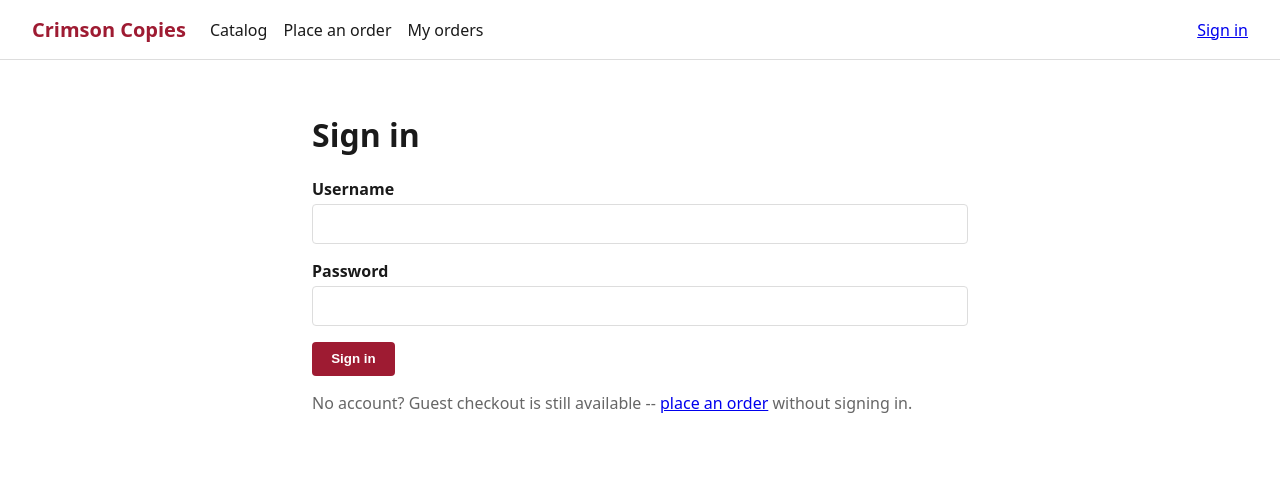
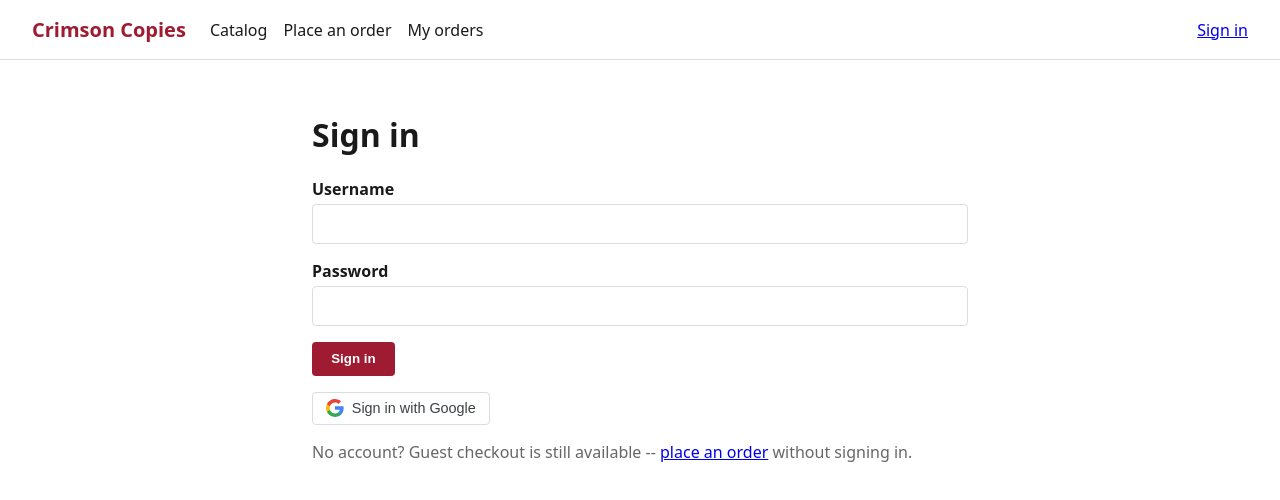
Before and after one commit to ak-spears/team-404, a Next.js app in the folder apps/storefront/: page /login in a window 1280 px wide. Shown: the top 500 px of the page. Built offline with nearby package versions, Linux system fonts and the light colour scheme; no server answers.

Commit message:
Google sign-in button - no functionality

```diff
--- a/apps/storefront/src/app/globals.css
+++ b/apps/storefront/src/app/globals.css
@@ -119,3 +119,21 @@ button:disabled {
   padding: 1rem;
   background: #fafafa;
 }
+
+.google-signin-btn {
+  display: inline-flex;
+  align-items: center;
+  gap: 0.5rem;
+  padding: 0.4rem 0.8rem;
+  border: 1px solid #dadce0;
+  border-radius: 4px;
+  background: white;
+  color: #3c4043;
+  font-weight: 500;
+  font-size: 0.9rem;
+  cursor: pointer;
+}
+
+.google-signin-btn:hover {
+  background-color: #f7f8f8;
+}
--- a/apps/storefront/src/app/login/page.tsx
+++ b/apps/storefront/src/app/login/page.tsx
@@ -23,6 +23,17 @@ interface LoginResponseBody {
 // the protocol-relative '//evil.example.com', the backslash form '/\\evil.example.com' and
 // tab/newline-smuggled variants, all of which browsers resolve off-site.
 const NEXT_FALLBACK = '/';
+
+function GoogleIcon() {
+  return (
+    <svg width="18" height="18" viewBox="0 0 18 18" xmlns="http://www.w3.org/2000/svg">
+      <path fill="#4285F4" d="M17.64 9.2c0-.637-.057-1.251-.164-1.84H9v3.481h4.844c-.209 1.125-.843 2.078-1.796 2.717v2.258h2.908c1.702-1.567 2.684-3.874 2.684-6.615z" />
+      <path fill="#34A853" d="M9 18c2.43 0 4.467-.806 5.956-2.184l-2.908-2.258c-.806.54-1.837.86-3.048.86-2.344 0-4.328-1.584-5.036-3.711H.957v2.332C2.438 15.983 5.482 18 9 18z" />
+      <path fill="#FBBC05" d="M3.964 10.707A5.41 5.41 0 013.682 9c0-.593.102-1.17.282-1.707V4.961H.957A8.996 8.996 0 000 9c0 1.452.348 2.827.957 4.039l3.007-2.332z" />
+      <path fill="#EA4335" d="M9 3.58c1.321 0 2.508.454 3.44 1.345l2.582-2.58C13.463.891 11.426 0 9 0 5.482 0 2.438 2.017.957 4.961L3.964 7.293C4.672 5.166 6.656 3.58 9 3.58z" />
+    </svg>
+  );
+}
 
 function safeNextPath(raw: unknown): string {
   const value = typeof raw === 'string' ? raw : '';
@@ -88,6 +99,7 @@ async function login(formData: FormData): Promise<void> {
   redirect(next);
 }
 
+
 export default async function LoginPage({ searchParams }: PageProps) {
   const { error, next } = await searchParams;
 
@@ -106,6 +118,8 @@ export default async function LoginPage({ searchParams }: PageProps) {
           <input type="password" name="password" required autoComplete="current-password" />
         </label>
         <button type="submit">Sign in</button>
+        <button type="button" className="google-signin-btn">
+        <GoogleIcon />Sign in with Google</button>
       </form>
       <p className="muted">
         No account? Guest checkout is still available -- <a href="/order">place an order</a>{' '}
```
